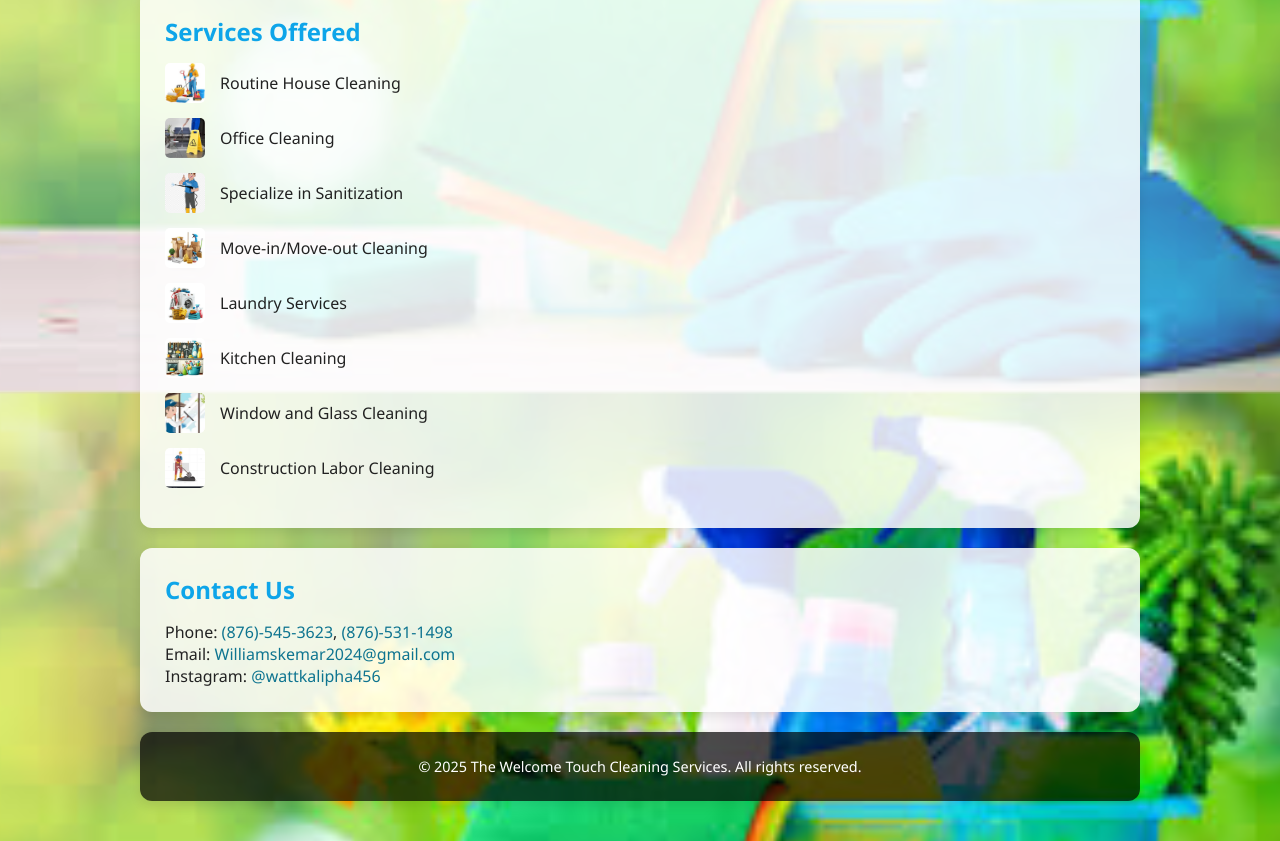
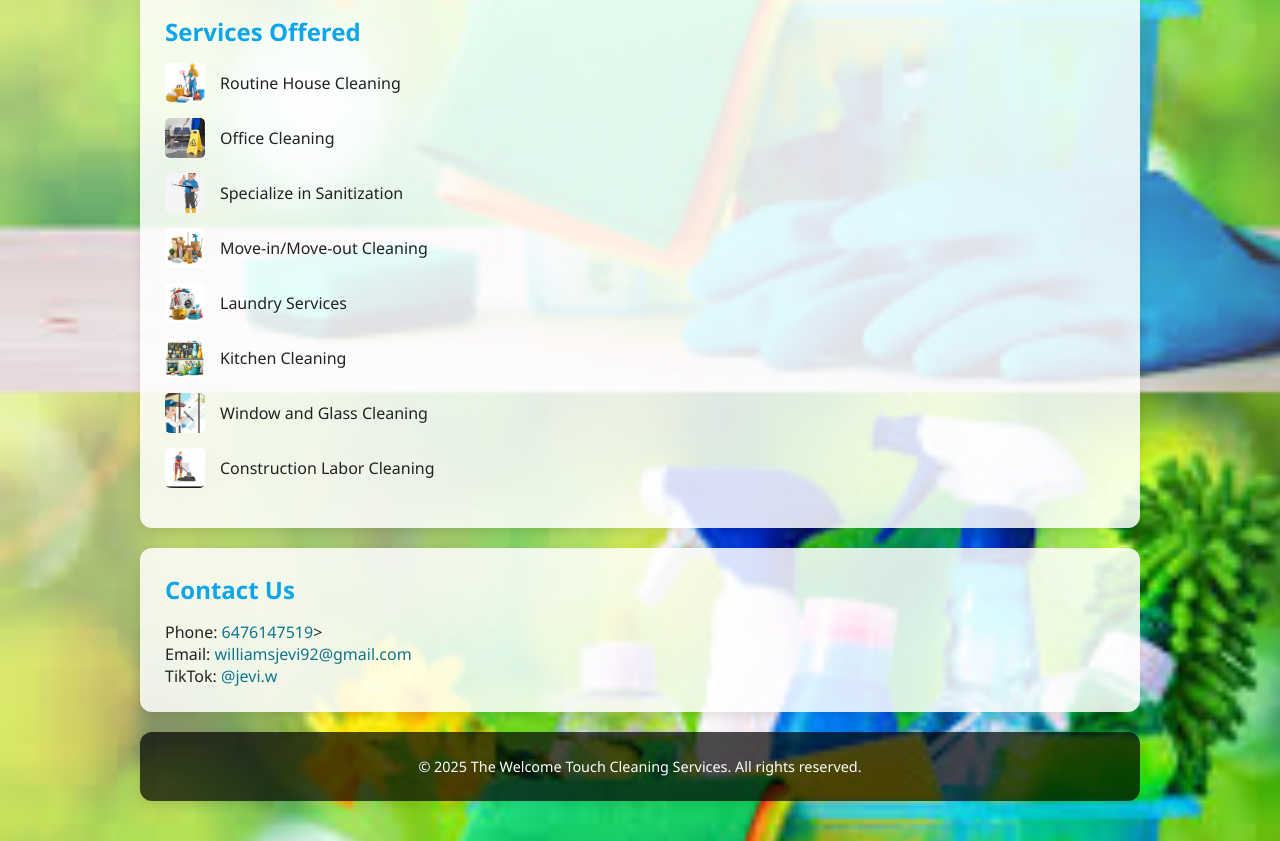
Before and after one commit to felistusmatingi/welcome-touch-cleaning, a plain HTML site: page index.html in a window 1280 px wide. Shown: the part 408-1249 px from the top of the page. Drawn offline with Linux system fonts and the light colour scheme.

Commit message:
Add files via upload

```diff
--- a/index.html
+++ b/index.html
@@ -33,9 +33,9 @@
 
   <section class="contact">
     <h2>Contact Us</h2>
-    <p>Phone: <a href="tel:+18765453623">(876)-545-3623</a>, <a href="tel:+18765311498">(876)-531-1498</a></p>
-    <p>Email: <a href="mailto:Williamskemar2024@gmail.com">Williamskemar2024@gmail.com</a></p>
-    <p>Instagram: <a href="https://instagram.com/wattkalipha456" target="_blank">@wattkalipha456</a></p>
+    <p>Phone: <a href="tel:+16476147519">6476147519</a>></p>
+    <p>Email: <a href="mailto:williamsjevi92@gmail.com">williamsjevi92@gmail.com</a></p>
+    <p>TikTok: <a href="https://www.tiktok.com/@jevi.w?_t=ZS-8yHUFgezNyC&_r=1" target="_blank">@jevi.w</a></p>
   </section>
 
   <footer>
```
Also changed, not shown: style.css (line endings or trailing spaces).
